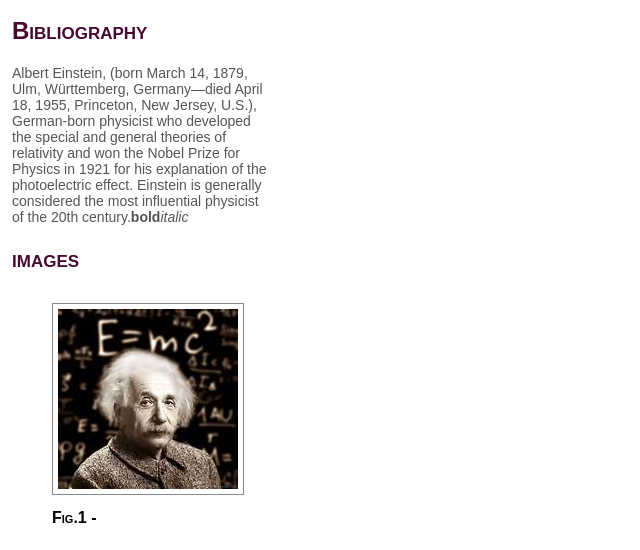
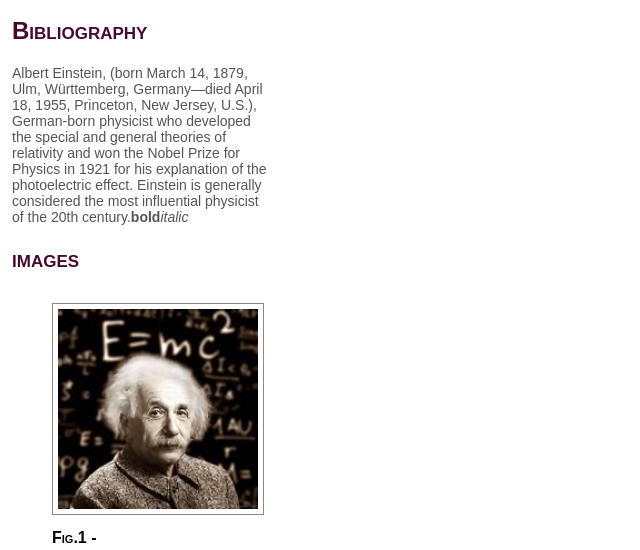
Before and after one commit to Bhavneetkaur4766/assignment1, a plain HTML site: page index.html in a window 1280 px wide. Shown: the part 170-720 px from the top of the page, without its empty margins (0-640 px from the left). Drawn offline with Linux system fonts and the light colour scheme.

Commit message:
Add width to image

```diff
--- a/css/main.css
+++ b/css/main.css
@@ -27,6 +27,8 @@ main > section:first-child p {
 border: 1px solid #888;
     padding: 5px;
     margin: 10px 0;
+    height: 200px;
+    width: auto;
 }
 
 
```
